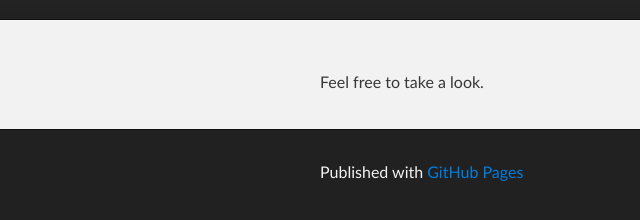
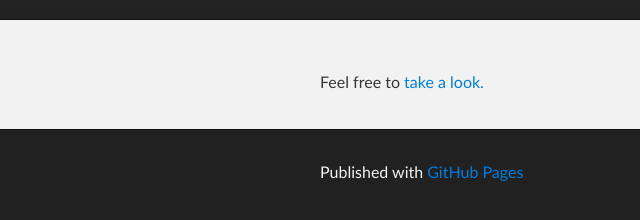
Before and after one commit to tobyclemson/tobyclemson.github.com, a plain HTML site: page index.html in a window 1280 px wide. Shown: the part 190-410 px from the top of the page, 0-640 px from the left. Drawn offline with Linux system fonts and the light colour scheme.

Commit message:
Update index.html

```diff
--- a/index.html
+++ b/index.html
@@ -27,7 +27,7 @@
     <!-- MAIN CONTENT -->
     <div id="main_content_wrap" class="outer">
       <section id="main_content" class="inner">
-        <p>Feel free to take a look.</p>
+        <p>Feel free to <a href="https://github.com/tobyclemson">take a look.</a></p>
       </section>
     </div>
 
```
